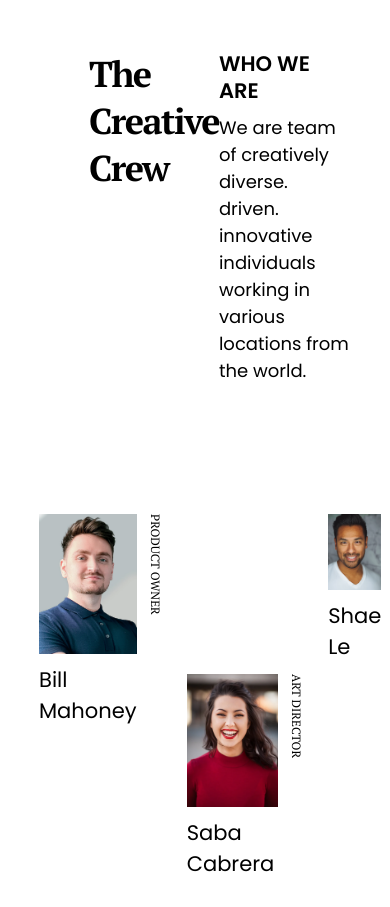
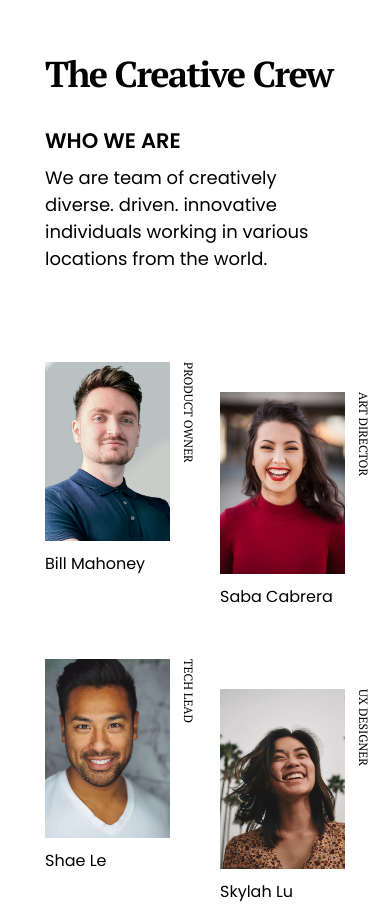
Before and after one commit to dalercreates/creative-crew_responsive-website, a plain HTML site: page index.html in a window 390 px wide. Shown: the top 907 px of the page. Drawn offline with Linux system fonts and the light colour scheme.

Commit message:
added adaptability

```diff
--- a/index.html
+++ b/index.html
@@ -3,7 +3,7 @@
 <head>
     <meta charset="UTF-8">
     <meta http-equiv="X-UA-Compatible" content="IE=edge">
-    <meta name="viewport" content="width=device-width, initial-scale=1.0">
+    <meta content="width=device-width, initial-scale=1" name="viewport" />
     <link rel="preconnect" href="https://fonts.googleapis.com">
     <link rel="preconnect" href="https://fonts.gstatic.com" crossorigin>
     <link href="https://fonts.googleapis.com/css2?family=Montserrat:wght@700&family=PT+Serif:wght@400;700&family=Poppins:wght@400;600&display=swap" rel="stylesheet">
--- a/style.css
+++ b/style.css
@@ -35,7 +35,7 @@ body {
 }
 
 .container {
-    width: 80%;
+    width: 1200px;
     margin: 50px auto 50px auto;
 }
 
@@ -47,7 +47,7 @@ body {
 }
 
 .header__content h1 {
-    padding-left: 50px;
+    padding-left: 30px;
     font-family: 'PT Serif';
     font-weight: 700;
     font-size: 36px;
@@ -125,3 +125,89 @@ footer a:hover {
     text-decoration: underline;
     color: #fd488a;
 }
+
+
+/* Media */
+@media screen and (max-width: 1300px) {
+    .container {
+        width: 1000px;
+    }
+}
+@media screen and (max-width: 1080px) {
+    .container {
+        width: 800px;
+    }
+    .header__content {
+        flex-direction: column;
+    }
+    .header__content-info {
+        margin-bottom: 40px;
+    }
+    .header__content h1 {
+        padding-left: 0;
+        margin-bottom: 30px;
+    }
+}
+@media screen and (max-width: 920px) {
+    .container {
+        width: 700px;
+    }
+}
+@media screen and (max-width: 780px) {
+    .container {
+        width: 580px;
+    }
+    .main__content {
+        grid-template-columns: repeat(2, 1fr);
+    }
+    .card:nth-child(even) {
+        margin-top: 100px;
+    }
+    .card:nth-child(5) {
+        margin-top: 0;
+    }
+    footer {
+        margin-top: 80px;
+    }
+}
+@media screen and (max-width: 680px) {
+    .container {
+        width: 480px;
+    }
+    .card:nth-child(even) {
+        margin-top: 70px;
+    }
+}
+@media screen and (max-width: 580px) {
+    .container {
+        width: 360px;
+    }
+    .card:nth-child(even) {
+        margin-top: 50px;
+    }
+    .card h3 {
+        font-size: 18px;
+    }
+}
+@media screen and (max-width: 440px) {
+    .container {
+        width: 300px;
+    }
+    .card:nth-child(even) {
+        margin-top: 30px;
+    }
+    .card h3 {
+        font-size: 16px;
+    }
+}
+@media screen and (max-width: 380px) {
+    .container {
+        width: 270px;
+    }
+    .card:nth-child(even) {
+        margin-top: 10px;
+    }
+    .card h3 {
+        font-size: 16px;
+    }
+}
```
